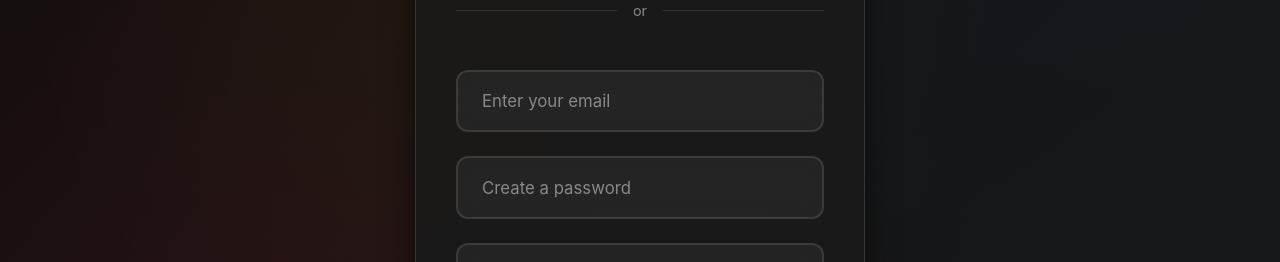
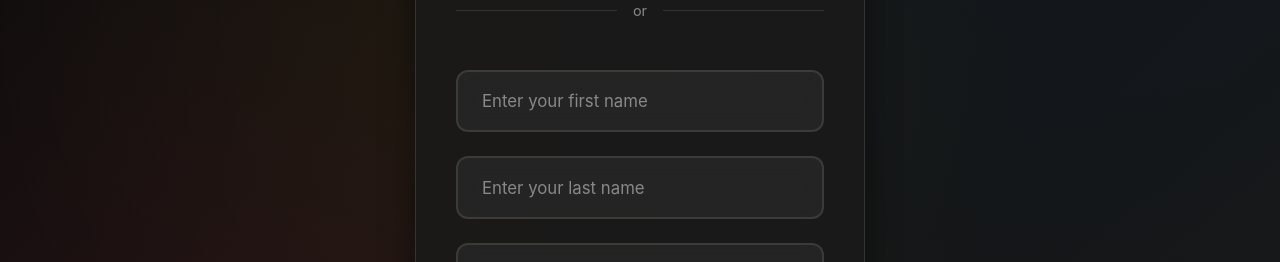
Before and after one commit to Cpolackal/TerpTrace2.0, a React (Create React App) app in the folder frontend/: page /register in a window 1280 px wide. Shown: the part 538-800 px from the top of the page. Built offline with nearby package versions, Linux system fonts and the light colour scheme; no server answers.

Commit message:
added name fields

```diff
--- a/frontend/src/pages/FoundSomething.js
+++ b/frontend/src/pages/FoundSomething.js
@@ -44,8 +44,7 @@ function FoundSomething() {
     const user = auth.currentUser;
     const userId = user.uid;
     formData.imageName = imageName;
-    formData.userId = user.uid
-    formData.userId = userId;
+    formData.userId = userId
     console.log("JSON.stringify result:", JSON.stringify(formData));
     const response = await fetch("http://localhost:5001/saveFoundSomething", {
       method: "POST",
--- a/frontend/src/pages/LostSomething.js
+++ b/frontend/src/pages/LostSomething.js
@@ -44,14 +44,14 @@ function LostSomething() {
     const userId = user.uid;
     // creating a new json object with only some of the form fields and username
     const data = {
-      username: "sample", //will update later
+      userId: user.uid,
       itemName: formData.itemName,
       locationLost: formData.locationLost,
       description: formData.description,
       imageName: imageName,
       foundItemMatch: "none"
     };
-    formData.userId = userId;
+
     console.log(JSON.stringify(data));
     const response = await fetch("http://localhost:5001/saveLostSomething", {
       method: "POST",
--- a/frontend/src/users/Register.js
+++ b/frontend/src/users/Register.js
@@ -10,6 +10,8 @@ function Register() {
   const [confirmPassword, setConfirmPassword] = useState("");
   const [isLoading, setIsLoading] = useState(false);
   const [error, setError] = useState("");
+  const [firstName, setFirstName] = useState("");
+  const [lastName, setLastName] = useState("");
 
   async function handleSubmit(e) {
     e.preventDefault();
@@ -33,10 +35,12 @@ function Register() {
         },
         body: JSON.stringify({
           userId: user.uid,
+          firstName: firstName,
+          lastName: lastName
         })
       })
 
-      navigate("/account"); // redirect after successful registration
+      navigate("/"); // redirect after successful registration
     } catch (error) {
       console.error("Registration failed:");
       setError(error.message);
@@ -91,6 +95,28 @@ function Register() {
             <span>or</span>
           </div>
 
+         <div classname = "register-input-group">
+            <input
+                type="text"
+                className="register-input"
+                placeholder="Enter your first name"
+                value={firstName}
+                onChange={(e) => setFirstName(e.target.value)}
+                required
+                disabled={isLoading}
+            />
+        </div>
+        <div classname = "register-input-group">
+            <input
+                type="text"
+                className="register-input"
+                placeholder="Enter your last name"
+                value={lastName}
+                onChange={(e) => setLastName(e.target.value)}
+                required
+                disabled={isLoading}
+            />
+        </div>
           <div className="register-input-group">
             <input
               type="email"
```
